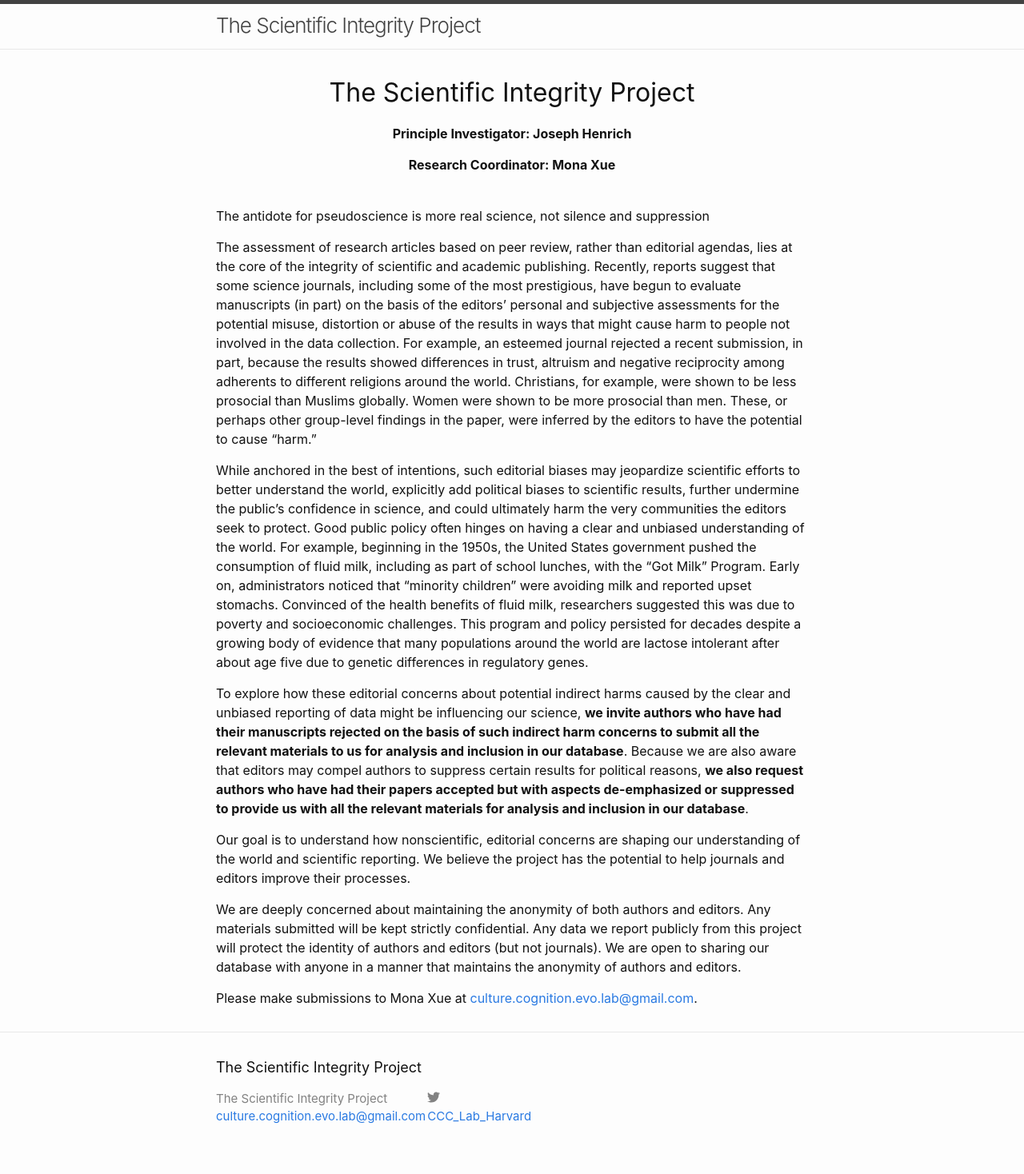
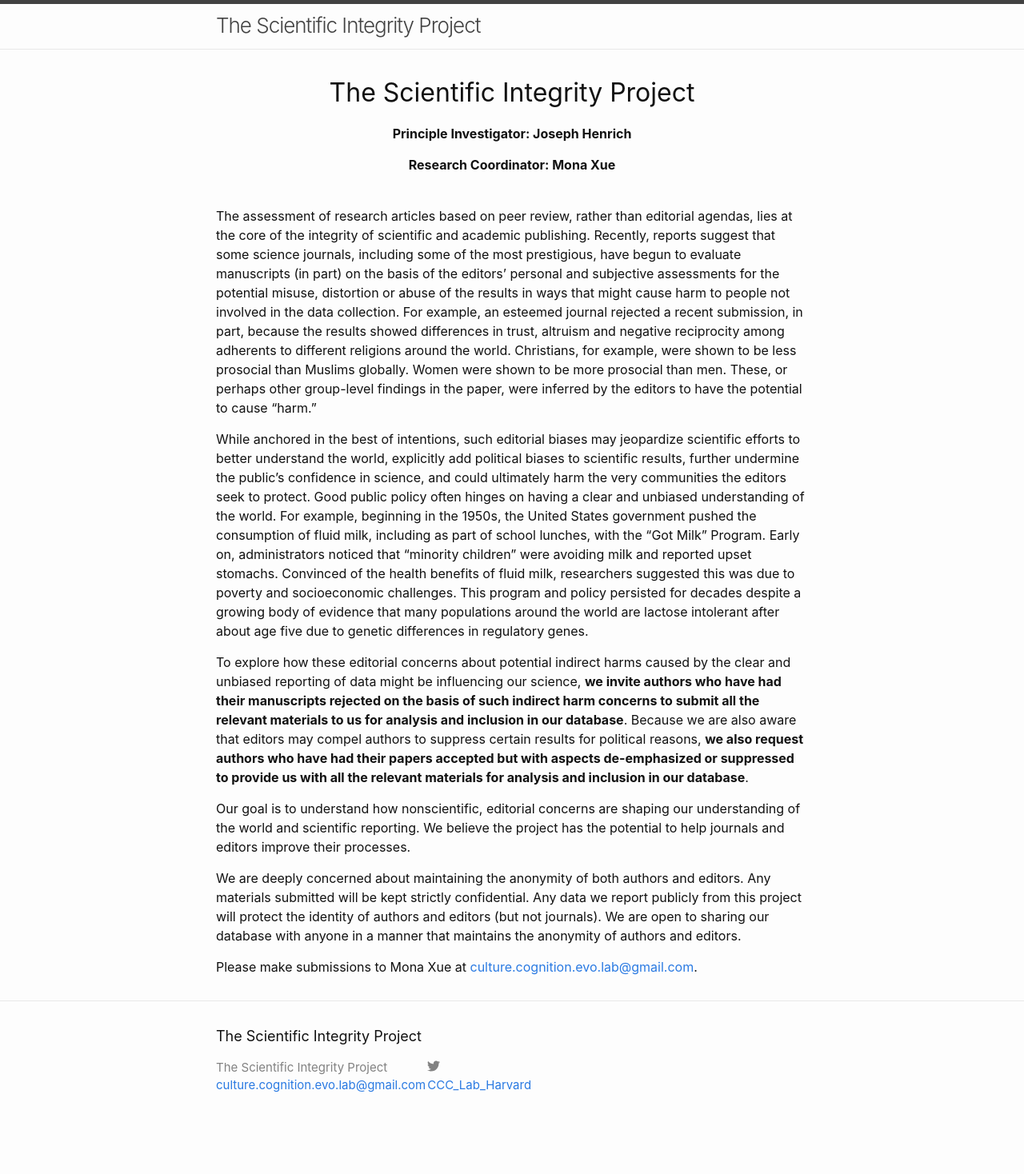
Before and after one commit to culcogevo/scientific-integrity, a Jekyll site: the page built from index.html, in a window 1280 px wide. Shown: the whole page at 80% size. Built offline with Jekyll 4.4.1, drawn with Linux system fonts in a browser that asks for light colours; after the commit the page ends 1429 px from its top, so only the background shows below that.

Commit message:
updated home page

```diff
--- a/index.html
+++ b/index.html
@@ -14,8 +14,6 @@ layout: default
 
 </div>
 
-<p>The antidote for pseudoscience is more real science, not silence and suppression
-
 <p>The assessment of research articles based on peer review, rather than editorial agendas, lies at the core of the integrity of scientific and academic publishing. Recently, reports suggest that some science journals, including some of the most prestigious, have begun to evaluate manuscripts (in part) on the basis of the editors’ personal and subjective assessments for the potential misuse, distortion or abuse of the results in ways that might cause harm to people not involved in the data collection. For example, an esteemed journal rejected a recent submission, in part, because the results showed differences in trust, altruism and negative reciprocity among adherents to different religions around the world. Christians, for example, were shown to be less prosocial than Muslims globally. Women were shown to be more prosocial than men. These, or perhaps other group-level findings in the paper, were inferred by the editors to have the potential to cause “harm.”</p>
 
 <p>While anchored in the best of intentions, such editorial biases may jeopardize scientific efforts to better understand the world, explicitly add political biases to scientific results, further undermine the public’s confidence in science, and could ultimately harm the very communities the editors seek to protect. Good public policy often hinges on having a clear and unbiased understanding of the world. For example, beginning in the 1950s, the United States government pushed the consumption of fluid milk, including as part of school lunches, with the “Got Milk” Program. Early on, administrators noticed that “minority children” were avoiding milk and reported upset stomachs. Convinced of the health benefits of fluid milk, researchers suggested this was due to poverty and socioeconomic challenges. This program and policy persisted for decades despite a growing body of evidence that many populations around the world are lactose intolerant after about age five due to genetic differences in regulatory genes.</p>
```
